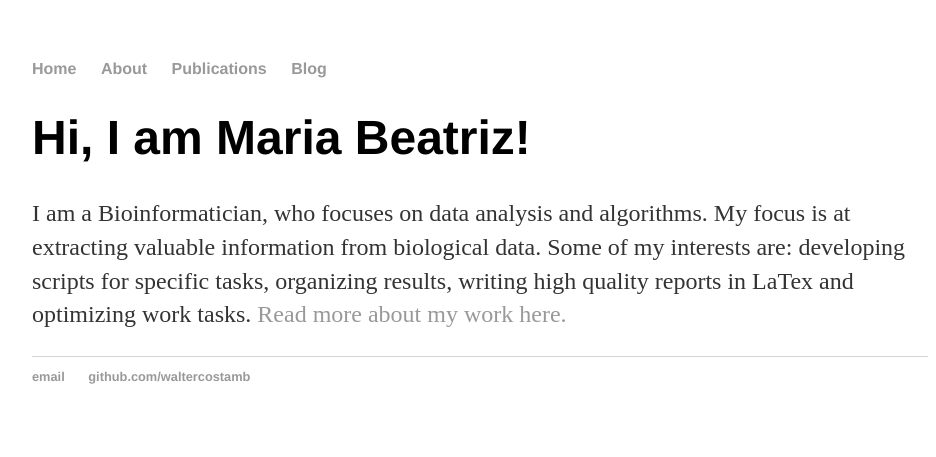
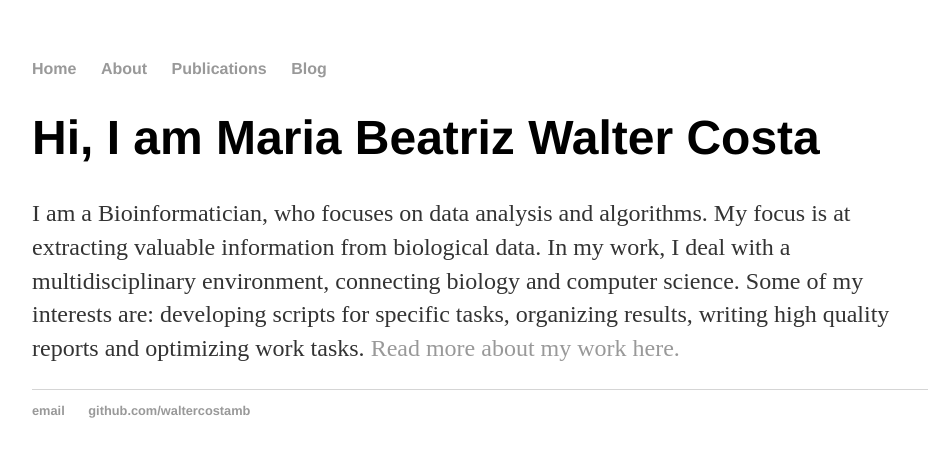
Before and after one commit to waltercostamb/waltercostamb.github.io, a Jekyll site: the page built from index.html, in a window 1280 px wide. Shown: the top 457 px of the page, without its empty margins (160-1096 px from the left). Built offline with Jekyll 4.4.1, drawn with Linux system fonts in a browser that asks for light colours.

Commit message:
Update index.html

```diff
--- a/index.html
+++ b/index.html
@@ -3,10 +3,11 @@ layout: default
 title: Maria Beatriz Walter Costa, Bioinformatician
 ---
 <div class="blurb">
-	<h1>Hi, I am Maria Beatriz!</h1>
+	<h1>Hi, I am Maria Beatriz Walter Costa</h1>
 	<p>I am a Bioinformatician, who focuses on data analysis and algorithms.
 		My focus is at extracting valuable information from biological data.
+		In my work, I deal with a multidisciplinary environment, connecting biology and computer science.
 		Some of my interests are: developing scripts for specific tasks, organizing results,
-		writing high quality reports in LaTex and optimizing work tasks.
+		writing high quality reports and optimizing work tasks.
 		<a href="/about">Read more about my work here.</a></p>
 </div><!-- /.blurb -->
```
